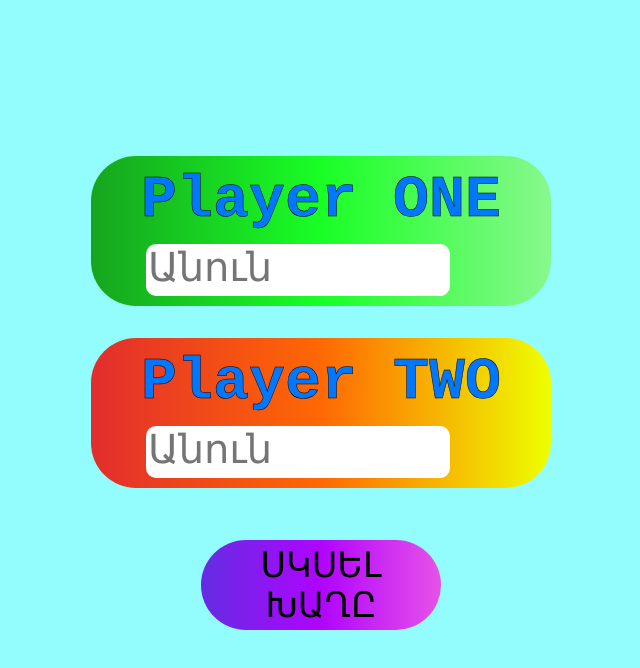
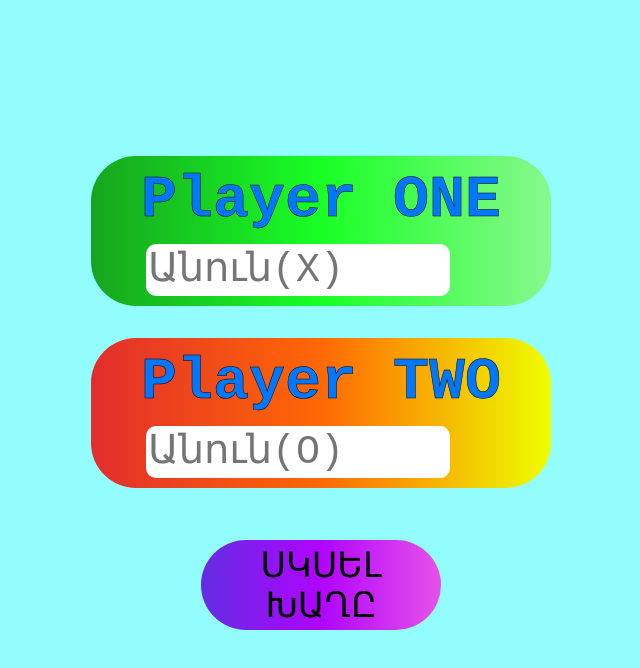
Before and after one commit to gsaribekyan/game, a plain HTML site: page index1.html in a window 1280 px wide. Shown: the whole page, without its empty margins (319-959 px from the left). Drawn offline with Linux system fonts and the light colour scheme; a web font is replaced by a local one.

Commit message:
Update index1.html

```diff
--- a/index1.html
+++ b/index1.html
@@ -15,7 +15,7 @@
         </div>
 
         <div class="div2">
-        <input type="text"  id="anun1" placeholder="Անուն" maxlength="8">
+        <input type="text"  id="anun1" placeholder="Անուն(X)" maxlength="8">
         </div>
 
         <div class="div3">
@@ -23,7 +23,7 @@
         </div>
 
         <div class="div4">
-            <input type="text"  id="anun2" placeholder="Անուն" maxlength="8">
+            <input type="text"  id="anun2" placeholder="Անուն(O)" maxlength="8">
         </div>
 
         <div class="div5">
```
